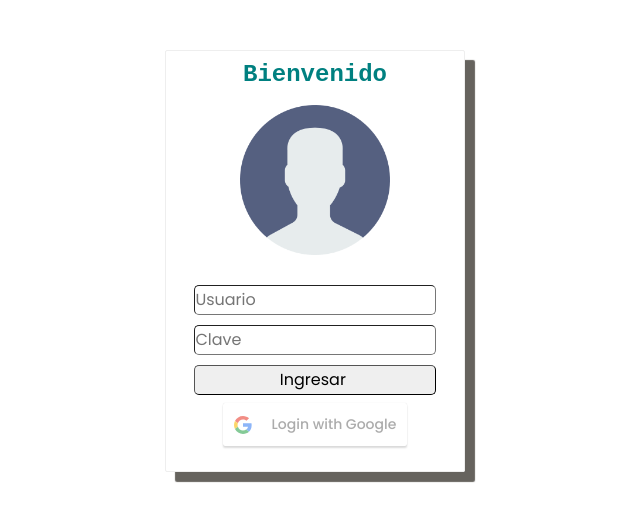
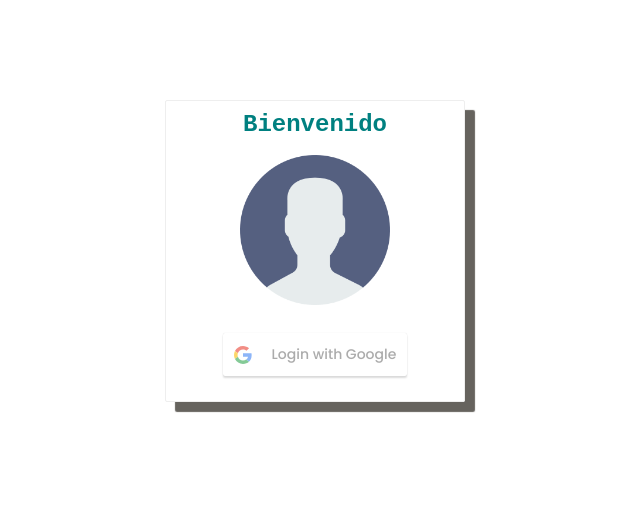
Before and after one commit to Alejo-Nino95/Proyecto-C3-Grupo-16, a React (Create React App) app in the folder proyecto-react/: page / in a window 1280 px wide. Shown: the top 522 px of the page, without its empty margins (325-965 px from the left). Built offline with nearby package versions, Linux system fonts and the light colour scheme.

Commit message:
añadida funcion fallo autenticacion

```diff
--- a/proyecto-react/src/components/Login.css
+++ b/proyecto-react/src/components/Login.css
@@ -2,7 +2,7 @@
 
 
 .Login{
-    margin-top: 50px;
+    margin-top: 100px;
     display: flex;
     flex-direction: row;
     justify-content: center;
--- a/proyecto-react/src/components/Login.jsx
+++ b/proyecto-react/src/components/Login.jsx
@@ -16,6 +16,17 @@ class Login extends React.Component{
     this.props.history.push('/main')
   }
 
+  onFailure = (res) =>{
+    alert("La autenticacion falló ");
+  }
+
+/*
+
+            <input type="text" placeholder="Usuario" value=""/>
+            <input type="password"  placeholder="Clave"/>
+            <input type="submit" value="Ingresar "/>
+*/
+
 
   render(){
     return (
@@ -28,18 +39,14 @@ class Login extends React.Component{
 
          <div className="form-login">
            <form action="" onSubmit={this.validarIngreso}>
-            <input type="text" placeholder="Usuario" value=""/>
-            <input type="password"  placeholder="Clave"/>
-            <input type="submit" value="Ingresar "/>
+
             <h3/>
             <GoogleLogin
                 clientId="45218908813-i9kuh9o3j2rhi6sqkf48fiuu9t734ln6.apps.googleusercontent.com"
                 buttonText="Login with Google"
                 onSuccess={this.onSuccess}
-                onFailure={responseGoogle}
-                cookiePolicy="single_host_origin"
-
-/>
+                onFailure={this.onFailure}
+                cookiePolicy="single_host_origin"/>
           </form>
          </div>
 
```
